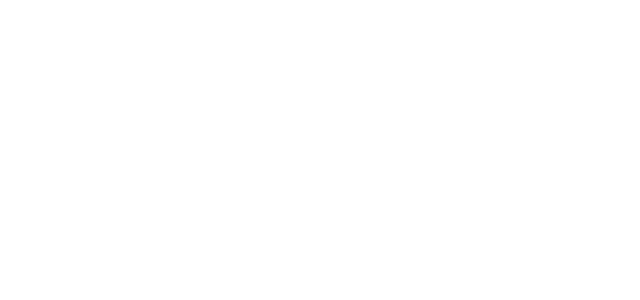
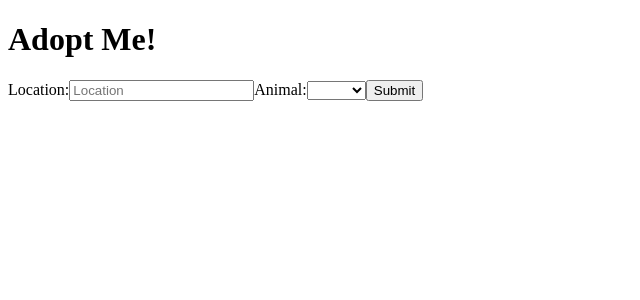
Before and after one commit to Justine-Njuguna/React-30-Days, a React (Vite) app: page / in a window 1280 px wide. Shown: the top 300 px of the page, without its empty margins (0-640 px from the left). Built offline with nearby package versions, Linux system fonts and the light colour scheme.

Commit message:
Mapping through the data with Hooks

```diff
--- a/src/App.jsx
+++ b/src/App.jsx
@@ -1,17 +1,15 @@
 import React from "react";
-import ReactDOM from "react-dom";
-import Pet from "./Pet";
+//import ReactDOM from "react-dom";
 import { createRoot } from "react-dom/client";
-
+import SearchParams from "./SearchParams";
 
 const App = () => {
+  return (
   <div>
     <h1>Adopt Me!</h1>
-    <Pet name="Luna" animal="Dog" breed="Havanese" />
-    <Pet name="Pepper" animal="Bird" breed="Cockatiel" />
-    <Pet name="Doink" animal="Cat" breed="Mixed" />
+    <SearchParams />
   </div>
-}
+)}
 
 const container = document.getElementById("root");
 const root = createRoot(container)
--- /dev/null
+++ b/src/SearchParams.jsx
@@ -0,0 +1,57 @@
+import { useState } from "react";
+const ANIMALS = ["bird", "cat", "dog", "rabbit", "reptile"];
+
+
+const SearchParams = () => {
+    const [location, setLocation] = useState("");
+    const [animal, setAnimal] = useState("");
+
+    return (
+        <div className="search-params">
+            <form>
+                <label htmlFor="location">Location:</label>
+                <input onChange={(e => setLocation(e.target.value))}
+                type="text"
+                id="location"
+                value={location}
+                placeholder="Location"
+                />
+                <label htmlFor="animal">Animal:
+                    <select
+                        id="animal"
+                        value={animal}
+                        onChange={(e) => setAnimal(e.target.value)}
+                        onBlur={(e) => setAnimal(e.target.value)}
+                    >
+                        <option />
+                        {ANIMALS.map((animal) => (
+                            <option key={animal} value={animal}>
+                                {animal}
+                            </option>
+                        ))}
+                    </select>
+                </label>
+
+                <button type="submit">Submit</button>
+            </form>
+        </div>
+    )
+}
+export default SearchParams;
+
+/* Rules for React Hooks */
+//write rules for React Hooks
+// 1. Only call Hooks at the top level. Don't call Hooks inside loops, conditions, or nested functions.
+// Call Hooks outside of the render method
+// 2. Only call Hooks from React functions. Don't call Hooks from regular JavaScript functions.
+// Call Hooks from within React functional components
+// 3. Call Hooks from custom Hooks. Don't call Hooks from regular JavaScript functions.
+// Call Hooks from within custom Hooks
+// 4. Don't call Hooks from regular JavaScript functions. Call Hooks from within React functional components or custom Hooks.
+// Call Hooks from within React functional components or custom Hooks
+// 5. Don't call Hooks more than once per component. Call Hooks only once per component.
+// Call Hooks only once per component
+// 6. Don't call Hooks from regular JavaScript functions. Call Hooks from within React functional components or custom Hooks.
+// Call Hooks from within React functional components or custom Hooks
+// 7. Don't call Hooks from regular JavaScript functions. Call Hooks from within React functional components or custom Hooks.
+// Call Hooks from within React functional components or custom Hooks
```
Also changed, not shown: package.json (+5 -2 lines), .eslintrc.json, 1 other file (tests, documents, lock files or other folders).
